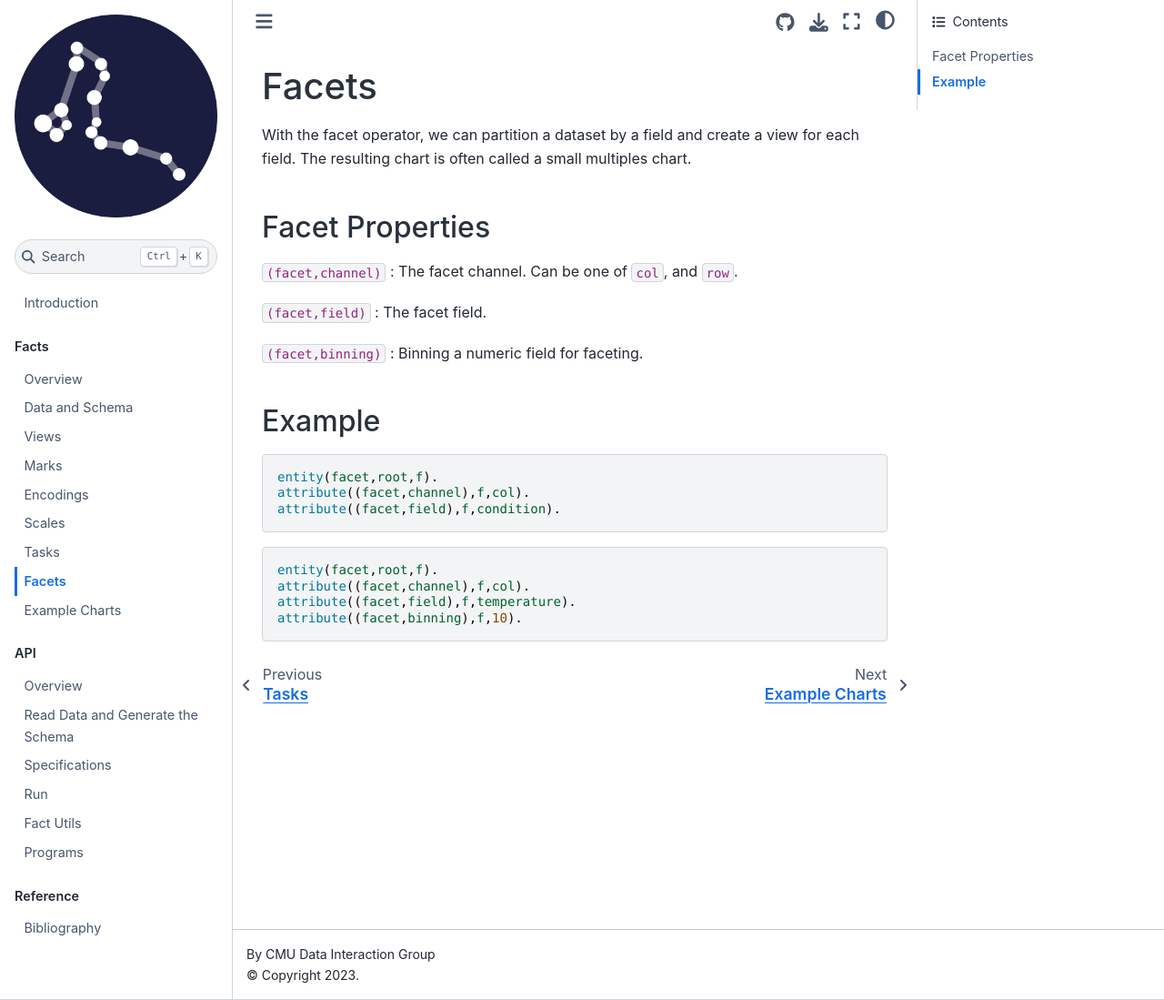
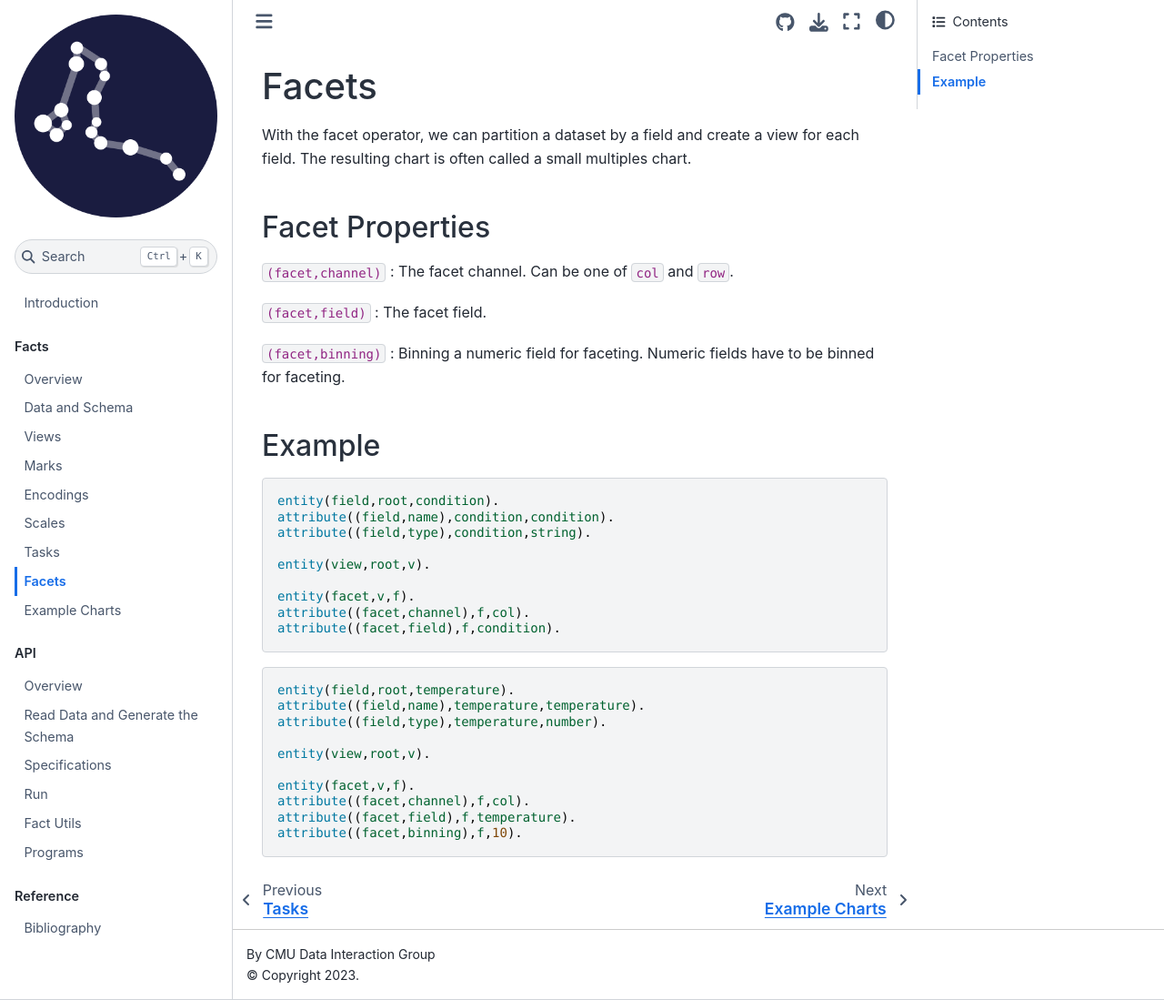
Before and after one commit to cmudig/draco2, a Jupyter Book: the page built from docs/facts/facet.md, in a window 1280 px wide and 1099 px high. Shown: the whole window at 91% size. Built offline with Jupyter Book 1.0.4 settings and Sphinx 7.4.7 and the Sphinx Book theme 1.1.4, drawn with Linux system fonts in a browser that asks for light colours.

Commit message:
added details for doc

````diff
--- a/docs/facts/facet.md
+++ b/docs/facts/facet.md
@@ -5,24 +5,36 @@ With the facet operator, we can partition a dataset by a field and create a view
 ## Facet Properties
 
 `(facet,channel)`
-: The facet channel. Can be one of `col`, and `row`.
+: The facet channel. Can be one of `col` and `row`.
 
 `(facet,field)`
 : The facet field.
 
 `(facet,binning)`
-: Binning a numeric field for faceting.
+: Binning a numeric field for faceting. Numeric fields have to be binned for faceting.
 
 ## Example
 
 ```prolog
-entity(facet,root,f).
+entity(field,root,condition).
+attribute((field,name),condition,condition).
+attribute((field,type),condition,string).
+
+entity(view,root,v).
+
+entity(facet,v,f).
 attribute((facet,channel),f,col).
 attribute((facet,field),f,condition).
 ```
 
 ```prolog
-entity(facet,root,f).
+entity(field,root,temperature).
+attribute((field,name),temperature,temperature).
+attribute((field,type),temperature,number).
+
+entity(view,root,v).
+
+entity(facet,v,f).
 attribute((facet,channel),f,col).
 attribute((facet,field),f,temperature).
 attribute((facet,binning),f,10).
````
Also changed, not shown: docs/facts/encoding.md (+16 -0 lines), docs/facts/mark.md (+4 -2 lines), docs/facts/view.md (+1 -1 lines), docs/facts/examples.ipynb.
